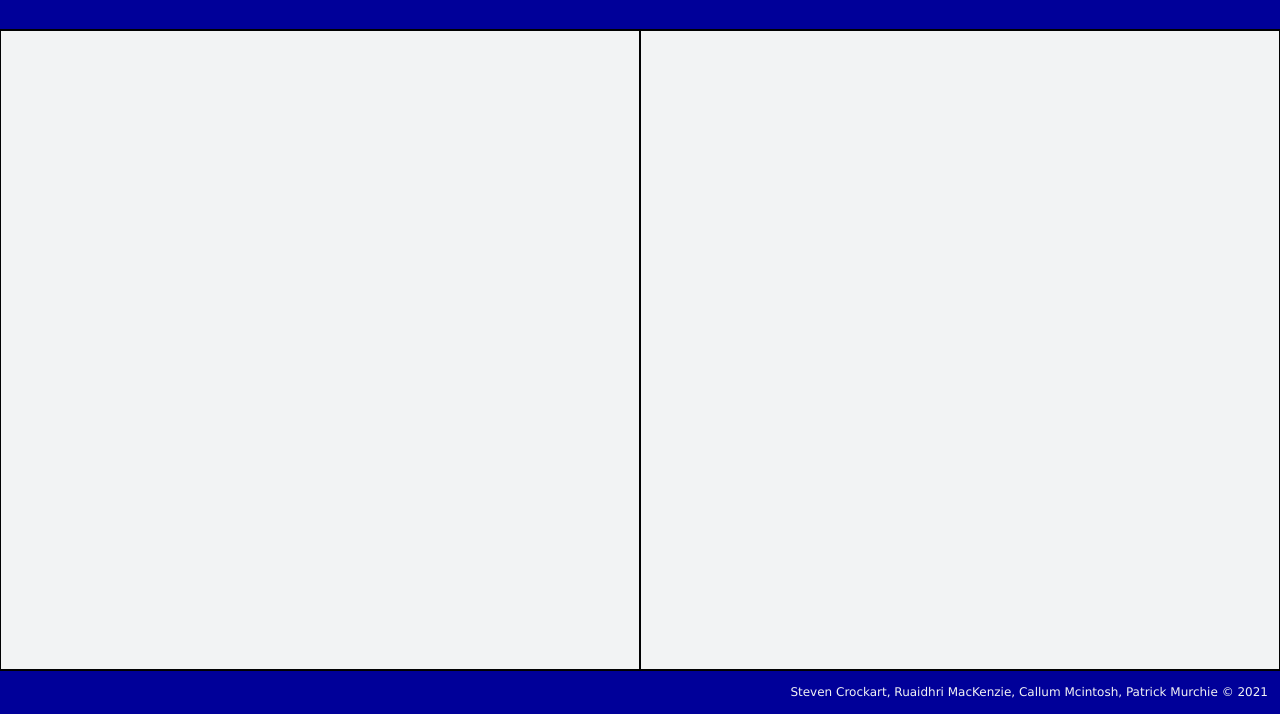
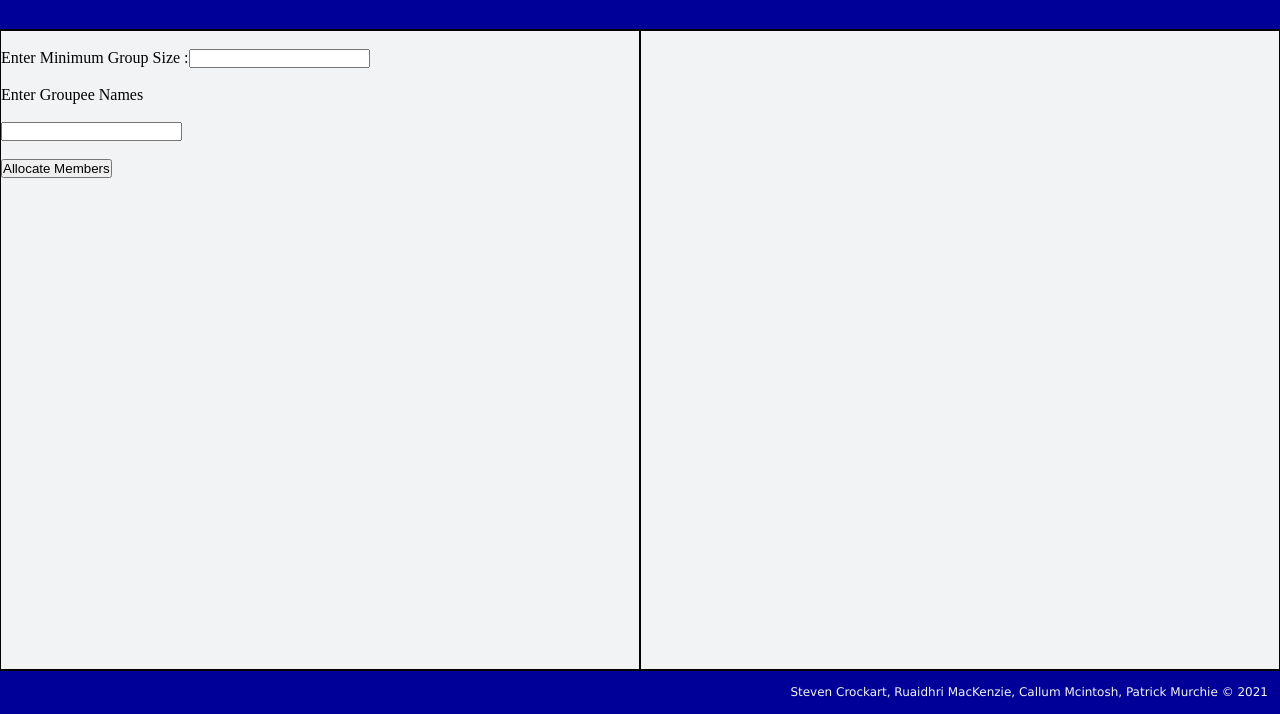
Before and after one commit to RGU-Grouper/Grouper-App, a website built with webpack: page client/dist/index.html in a window 1280 px wide. Shown: the part 86-800 px from the top of the page. Built offline with nearby package versions, Linux system fonts and the light colour scheme.

Commit message:
Form added

```diff
--- a/client/dist/index.html
+++ b/client/dist/index.html
@@ -16,6 +16,15 @@
 
 	<main class="main">
 		<section class="user-list">
+			<!--Form to get Minium Size of groups-->
+			<form><br>
+				Enter Minimum Group Size :<input type="text" id="minSize"/><br><br>
+				Enter Groupee Names
+				<br>
+				<br>
+				<input type="text" id="groupNames"/><br><br>
+				<input type="submit" value="Allocate Members"/><br>
+			</form>
 
 		</section>
 		<section class="groups">
```
